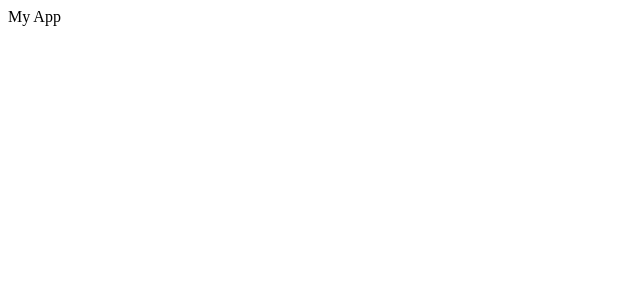
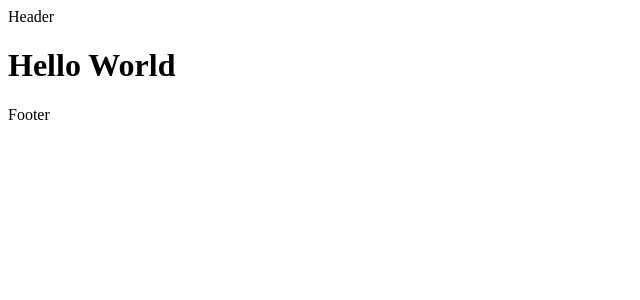
Before and after one commit to etay1/TayeCommerce, a React (Create React App) app in the folder frontend/: page / in a window 1280 px wide. Shown: the top 300 px of the page, without its empty margins (0-640 px from the left). Built offline with nearby package versions, Linux system fonts and the light colour scheme.

Commit message:
[ADD] frontend: components dir

```diff
--- a/frontend/src/App.js
+++ b/frontend/src/App.js
@@ -1,7 +1,14 @@
+import Header from './components/Header'
+import Footer from './components/Footer'
+
 function App() {
   return (
     <div>
-      My App
+      <Header />
+        <main>
+          <h1>Hello World</h1>
+        </main>
+      <Footer />
     </div>
   );
 }
--- /dev/null
+++ b/frontend/src/components/Footer.js
@@ -0,0 +1,13 @@
+import React from 'react'
+
+function Footer() {
+  return (
+    <div>
+        <footer>
+            Footer
+        </footer>
+    </div>
+  )
+}
+
+export default Footer
--- /dev/null
+++ b/frontend/src/components/Header.js
@@ -0,0 +1,13 @@
+import React from 'react'
+
+function Header() {
+  return (
+    <div>
+        <header>
+            Header
+        </header>
+    </div>
+  )
+}
+
+export default Header
```
